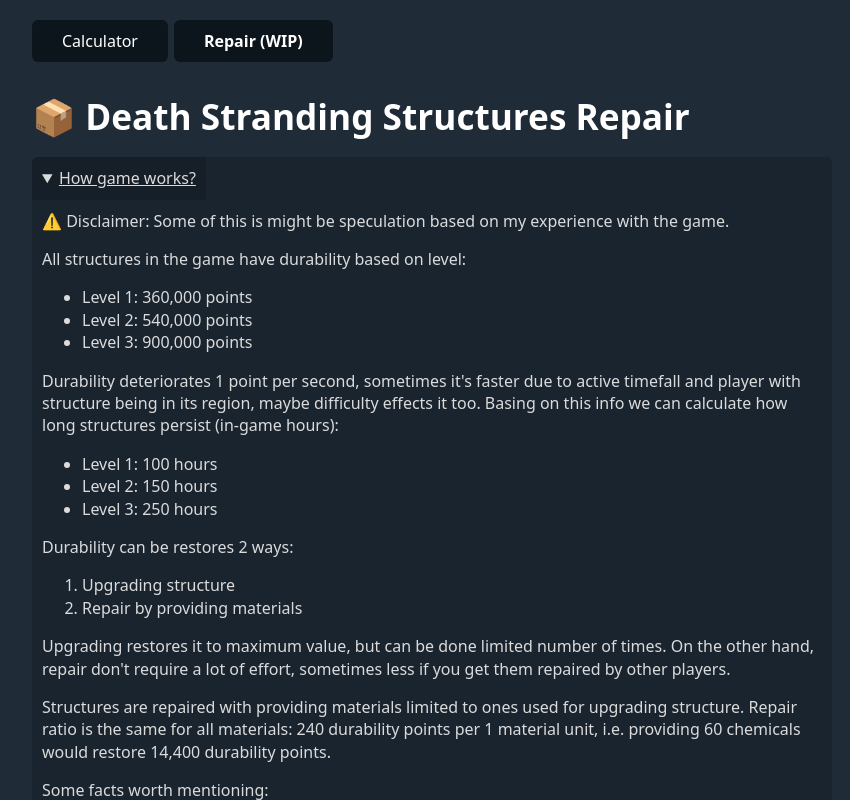
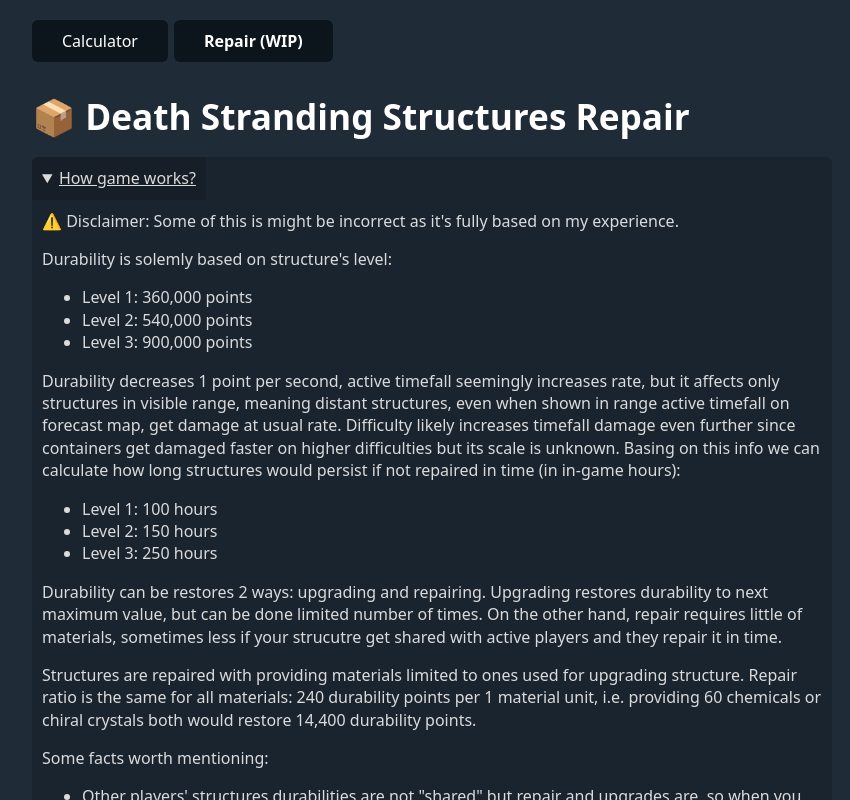
Before and after one commit to Birdie0/death-stranding-calculator, a React (Vite) app: page /#/repair in a window 1280 px wide. Both pictures are taken after a click on the heading "How game works?". Shown: the top 800 px of the page, without its empty margins (208-1058 px from the left). Built offline with nearby package versions, Linux system fonts and the light colour scheme.

Commit message:
repair page: clarifications

```diff
--- a/src/pages/repair/repair.tsx
+++ b/src/pages/repair/repair.tsx
@@ -53,11 +53,11 @@
 
       <Details summary="How game works?">
         <p>
-          ⚠️ Disclaimer: Some of this is might be speculation based on my
-          experience with the game.
+          ⚠️ Disclaimer: Some of this is might be incorrect as it's fully based
+          on my experience.
         </p>
 
-        <p>All structures in the game have durability based on level:</p>
+        <p>Durability is solemly based on structure's level:</p>
 
         <ul>
           <li>Level 1: 360,000 points</li>
@@ -66,10 +66,14 @@
         </ul>
 
         <p>
-          Durability deteriorates 1 point per second, sometimes it's faster due
-          to active timefall and player with structure being in its region,
-          maybe difficulty effects it too. Basing on this info we can calculate
-          how long structures persist (in-game hours):
+          Durability decreases 1 point per second, active timefall seemingly
+          increases rate, but it affects only structures in visible range,
+          meaning distant structures, even when shown in range active timefall
+          on forecast map, get damage at usual rate. Difficulty likely increases
+          timefall damage even further since containers get damaged faster on
+          higher difficulties but its scale is unknown. Basing on this info we
+          can calculate how long structures would persist if not repaired in
+          time (in in-game hours):
         </p>
 
         <ul>
@@ -78,24 +82,19 @@
           <li>Level 3: 250 hours</li>
         </ul>
 
-        <p>Durability can be restores 2 ways:</p>
-
-        <ol>
-          <li>Upgrading structure</li>
-          <li>Repair by providing materials</li>
-        </ol>
-
         <p>
-          Upgrading restores it to maximum value, but can be done limited number
-          of times. On the other hand, repair don't require a lot of effort,
-          sometimes less if you get them repaired by other players.
+          Durability can be restores 2 ways: upgrading and repairing. Upgrading
+          restores durability to next maximum value, but can be done limited
+          number of times. On the other hand, repair requires little of
+          materials, sometimes less if your strucutre get shared with active
+          players and they repair it in time.
         </p>
 
         <p>
           Structures are repaired with providing materials limited to ones used
           for upgrading structure. Repair ratio is the same for all materials:
           240 durability points per 1 material unit, i.e. providing 60 chemicals
-          would restore 14,400 durability points.
+          or chiral crystals both would restore 14,400 durability points.
         </p>
 
         <p>Some facts worth mentioning:</p>
@@ -107,8 +106,12 @@
             providing means durability for those got replenished.
           </li>
           <li>
+            Upgrade/repair is not applied to player world in moment, rather in
+            batches, exact logic is unknown.
+          </li>
+          <li>
             Passing the time in timefall shelter during timefall skips 10
-            minutes, resting in shelter, safehouse or center - 30 minutes.
+            minutes, resting in shelter, safehouse or knot - 30 minutes.
           </li>
           <li>
             When durability reaches 90% structure gets repair option available,
```
